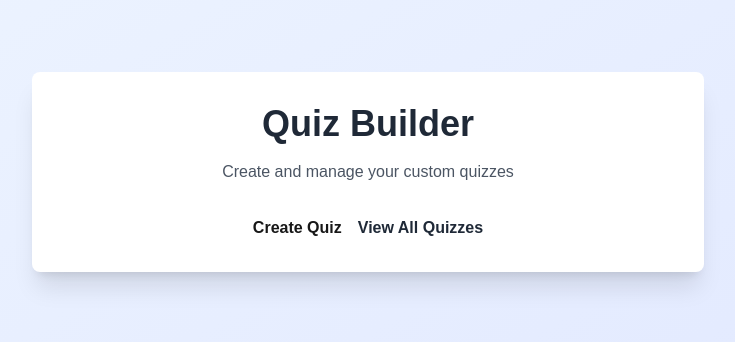
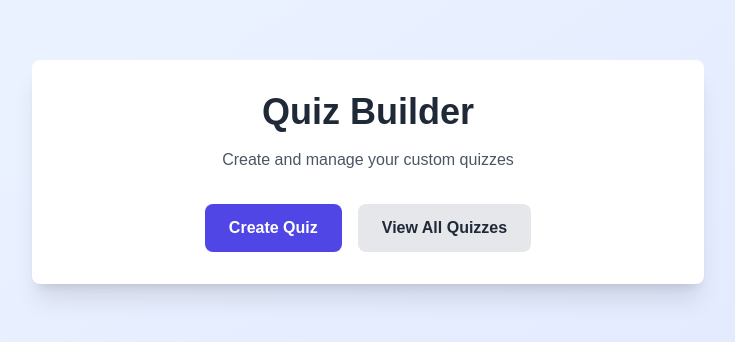
Before and after one commit to RomanRudiy228/Quiz-builder, a Next.js app in the folder frontend/: page / in a window 1280 px wide. Shown: the part 228-570 px from the top of the page, without its empty margins (272-1007 px from the left). Built offline with nearby package versions, Linux system fonts and the light colour scheme.

Commit message:
fix: Tailwind config file, updated readme

```diff
--- a/frontend/tailwind.config.ts
+++ b/frontend/tailwind.config.ts
@@ -1,7 +1,11 @@
 import type { Config } from 'tailwindcss';
 
 const config: Config = {
-  content: ['./app/**/*.{js,ts,jsx,tsx,mdx}', './components/**/*.{js,ts,jsx,tsx,mdx}'],
+  content: [
+    './app/**/*.{js,ts,jsx,tsx,mdx}',
+    './components/**/*.{js,ts,jsx,tsx,mdx}',
+    './shared/**/*.{js,ts,jsx,tsx,mdx}',
+  ],
   theme: {
     extend: {
       colors: {
```
Also changed, not shown: 1 other file (tests, documents, lock files or other folders).
